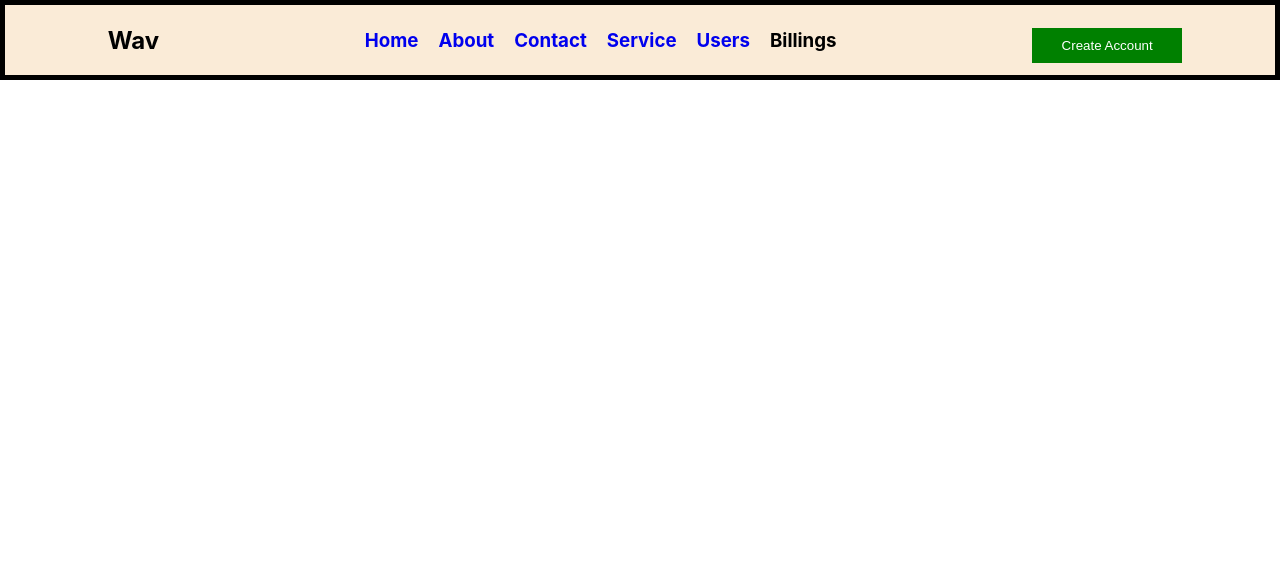
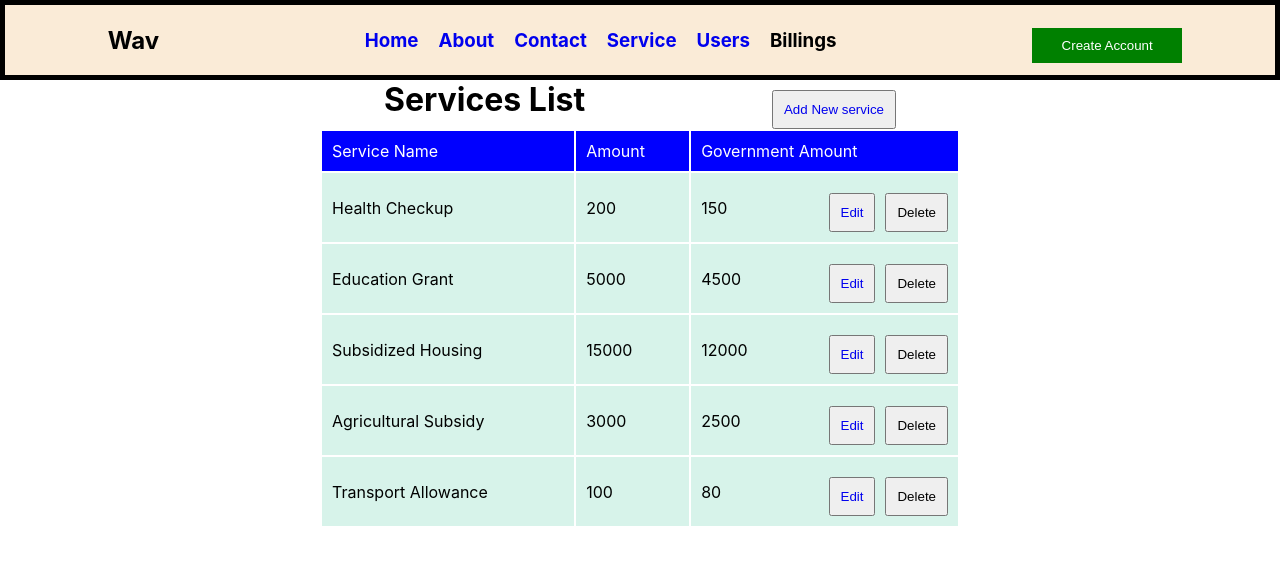
Before and after one commit to vasanthUzumaki7/Dc-innovation-task, a React (Create React App) app: page /servicelist in a window 1280 px wide. Shown: the top 564 px of the page. Built offline with nearby package versions, Linux system fonts and the light colour scheme.

Commit message:
day 3 task

```diff
--- a/src/App.js
+++ b/src/App.js
@@ -3,13 +3,51 @@ import { BrowserRouter, Route, Routes } from 'react-router-dom';
 import Contact from './components/Contact';
 import Nav from './components/Nav';
 import About from './components/About';
-import Service from './components/Service';
+import Service from './components/services/Service';
 import Form from './components/Form'
 import Users from './components/Users';
 import Home from './components/Home';
 import Billing from './components/Billing';
+import Servicelist from './components/services/Servicelist'
+import React, { useState} from 'react'
 
 function App() {
+
+  const initialServiceData = [
+    { id: 1, serviceName: "Health Checkup", amount: 200, governmentAmount: 150 },
+    { id: 2, serviceName: "Education Grant", amount: 5000, governmentAmount: 4500 },
+    { id: 3, serviceName: "Subsidized Housing", amount: 15000, governmentAmount: 12000 },
+    { id: 4, serviceName: "Agricultural Subsidy", amount: 3000, governmentAmount: 2500 },
+    { id: 5, serviceName: "Transport Allowance", amount: 100, governmentAmount: 80 }
+  ];
+
+  const [services, setServices] = useState(initialServiceData);
+  const [formData, setFormData] = useState({ id: null, serviceName: '', amount: '', governmentAmount: '' });
+
+  const handleEdit = (service) => {
+    setFormData(service);
+  };
+
+
+  const handleDelete = (id) => {
+    setServices(services.filter(service => service.id !== id));
+  };
+
+  const handleChange=(e)=>{
+    const{name,value}=e.target
+    setFormData({ ...formData, [name]: value });
+  }
+
+  const handleSubmit=(e)=>{
+    e.preventDefault();
+    if (formData.id) {
+      setServices(services.map(service => service.id === formData.id ? formData : service));
+    } else {
+      setServices([...services, { ...formData, id: services.length + 1 }]);
+    }
+    setFormData({ id: null, serviceName: '', amount: '', governmentAmount: '' });
+
+  }
   return (
     <div className="App">
       <BrowserRouter>
@@ -19,7 +57,8 @@ function App() {
           <Route path='/' element={<Home />} />
           <Route path='/contact' element={<Contact />}/>
           <Route path='/about' element={<About />}/>
-          <Route path='/service' element={<Service/>} />
+          <Route path='/servicelist' element={<Servicelist services={services} setServices={setServices} handleDelete={handleDelete} handleEdit={handleEdit}/>} />
+          <Route path='/service-edit' element={<Service formData={formData} setFormData={setFormData} handleSubmit={handleSubmit} handleChange={handleChange}/>} />
           <Route path='/account' element={<Form/>} />
           <Route path='/users' element={<Users/>} />
           <Route path='/billing-details' element={<Billing/>} />
--- a/src/assets/styles/App.css
+++ b/src/assets/styles/App.css
@@ -52,7 +52,7 @@ nav h1,h3{
  border: 5px solid black;
  border-top: none;
 }
-.service-container div{
+.service-container form{
   display: flex;
   flex-direction: column;
 }
@@ -71,6 +71,38 @@ nav h1,h3{
   padding: 10px;
   width: 150px;
   cursor: pointer;
+}
+.service-list-container .service-list-head{
+  display: flex;
+  justify-content: space-between;
+  width: 40%;
+}
+.service-list-container table{
+  width: 50%;
+}
+.service-list-container table thead td{
+  background-color: blue;
+  color: white;
+  padding: 10px;
+}
+.service-list-container table tbody td{
+  background-color: rgb(215, 243, 234);
+  padding: 10px;
+}
+.service-list-container{
+  display: flex;
+  justify-content: center;
+  align-items: center;
+  flex-direction: column;
+}
+.action-cell {
+  display: flex;
+  justify-content: space-between;
+  align-items: center;
+}
+
+.amount {
+  flex: 1;
 }
 
 .form-container form{
--- a/src/components/Nav.js
+++ b/src/components/Nav.js
@@ -9,7 +9,7 @@ const Nav = () => {
         <h3><Link to="/" style={{textDecoration:"none"}}>Home</Link></h3>
         <h3><Link to="/about" style={{textDecoration:"none"}}>About</Link></h3>
         <h3><Link to="/contact" style={{textDecoration:"none"}}>Contact</Link></h3>
-        <h3><Link to="/service" style={{textDecoration:"none"}}>Service</Link></h3>
+        <h3><Link to="/servicelist" style={{textDecoration:"none"}}>Service</Link></h3>
         <h3><Link to="/users" style={{textDecoration:"none"}}>Users</Link></h3>
         <h3><Link to="/billing-details" style={{textDecoration:"none",color:"black"}}>Billings</Link></h3>
       </div>
--- a/src/components/Service.js
+++ /dev/null
@@ -1,20 +0,0 @@
-import React from 'react'
-
-const Service = () => {
-  return (
-    <div className='service-container'>
-        <div>
-      <h1>Add New Service</h1>
-      <p>Service Name</p>
-      <input type="text" />
-      <p>Amount</p>
-      <input type="text" />
-      <p>Government Amount</p>
-      <input type="text" />
-      <button>Add Service</button>
-    </div>
-    </div>
-  )
-}
-
-export default Service
--- /dev/null
+++ b/src/components/services/Service.js
@@ -0,0 +1,28 @@
+import React from 'react'
+import { useNavigate } from 'react-router-dom';
+
+const Service = ({handleSubmit,handleChange,formData}) => {
+  const navigate=useNavigate()
+
+  const onSubmit = (e) => {
+    e.preventDefault();
+    handleSubmit(e);
+    navigate('/servicelist');
+  };
+  return (
+    <div className='service-container'>
+        <form onSubmit={onSubmit}>
+      <h1>Create & Edit Services</h1>
+      <p>Service Name</p>
+      <input type="text" required onChange={handleChange} name='serviceName' value={formData.serviceName}/>
+      <p>Amount</p>
+      <input type="number" required onChange={handleChange} name='amount' value={formData.amount}/>
+      <p>Government Amount</p>
+      <input type="number" required  onChange={handleChange} name='governmentAmount' value={formData.governmentAmount}/>
+      <button type='submit'>Submit</button>
+      </form>
+    </div>
+  )
+}
+
+export default Service
--- /dev/null
+++ b/src/components/services/Servicelist.js
@@ -0,0 +1,45 @@
+import React from 'react'
+import { Link } from 'react-router-dom';
+
+const Servicelist = ({handleDelete,services,handleEdit}) => {
+
+  return (
+    <div className='service-list-container'>
+
+        <div className='service-list-head'>
+        <h1>Services List</h1>
+        <button><Link to="/service-edit" style={{textDecoration:"none"}}>Add New service</Link></button>
+        </div>
+
+        <table>
+            <thead>
+                <tr>
+                    <td>Service Name</td>
+                    <td>Amount</td>
+                    <td>Government Amount</td>
+                </tr>
+            </thead>
+            <tbody>
+            {services.map((item)=>(
+                <tr key={item.id}>
+                <td>{item.serviceName}</td>
+                <td>{item.amount}</td>
+                <td className="action-cell">
+                    <span className="amount">{item.governmentAmount}</span>
+                    <span className="buttons">
+                      <button onClick={() => handleEdit(item)}>
+                         <Link to="/service-edit" style={{ textDecoration: "none" }}>Edit</Link>
+                      </button>
+                        <button style={{marginLeft:"10px"}} onClick={()=>(handleDelete (item.id))}>Delete</button>
+                    </span>
+                </td>
+                </tr>
+                ))}
+            </tbody>
+        </table>
+
+    </div>
+  )
+}
+
+export default Servicelist
```
